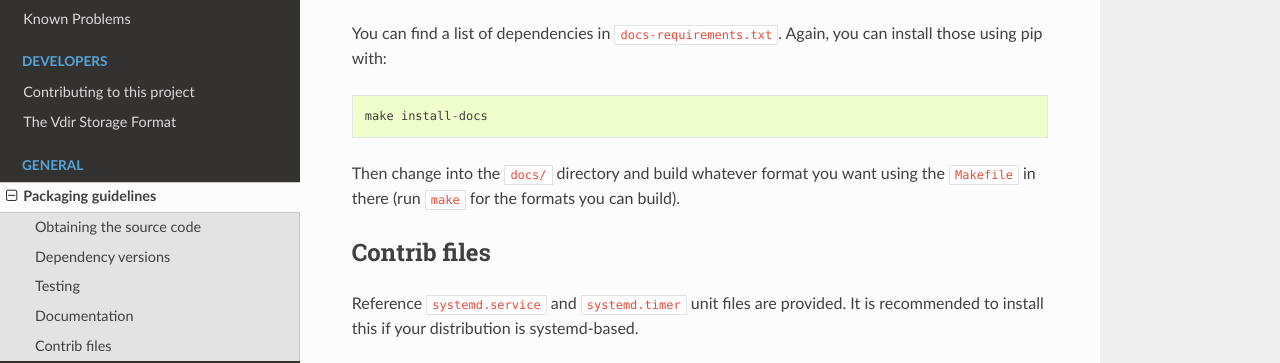
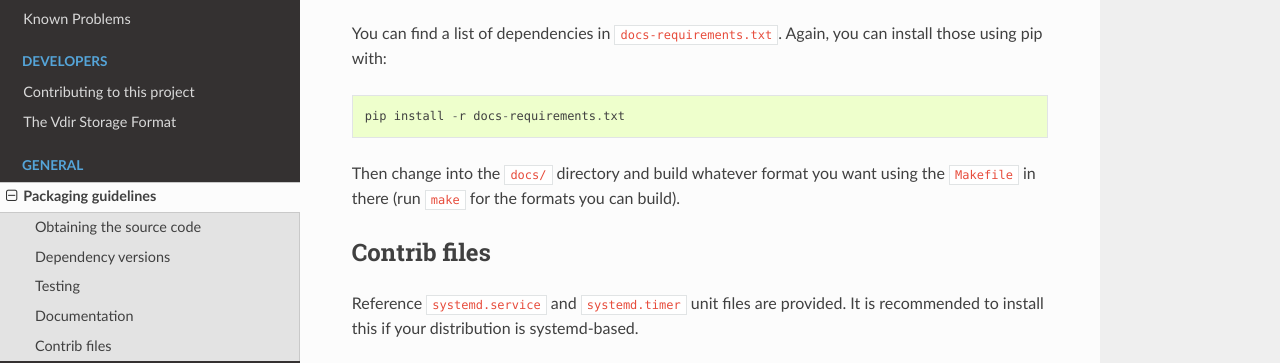
Before and after one commit to pimutils/vdirsyncer, a Sphinx documentation site: the page built from docs/packaging.rst, in a window 1280 px wide and 900 px high, scrolled down 1302 px. Shown: the part 370-733 px from the top of the window. Built offline with Sphinx 7.4.7 and the Read the Docs theme 2.0.0, drawn with Linux system fonts in a browser that asks for light colours.

```diff
--- a/docs-requirements.txt
+++ b/docs-requirements.txt
@@ -1,3 +1,4 @@
+# This file is used by readthedocs.org
 sphinx != 1.4.7
 sphinx_rtd_theme
 setuptools_scm
--- a/docs/packaging.rst
+++ b/docs/packaging.rst
@@ -76,7 +76,7 @@ take care of the HTML docs' formatting.
 You can find a list of dependencies in ``docs-requirements.txt``. Again, you
 can install those using pip with::
 
-    make install-docs
+    pip install -r docs-requirements.txt
 
 Then change into the ``docs/`` directory and build whatever format you want
 using the ``Makefile`` in there (run ``make`` for the formats you can build).
```
Also changed, not shown: 2 other files.
